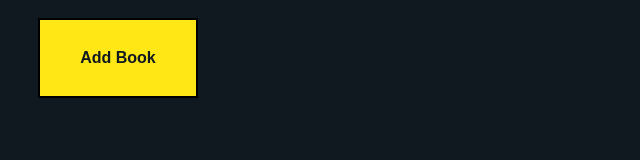
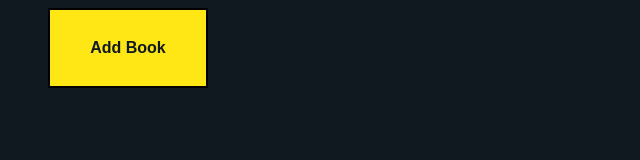
Before and after one commit to codingwithcesur/Library, a plain HTML site: page index.html in a window 1280 px wide. Shown: the whole page, without its empty margins (0-640 px from the left). Drawn offline with Linux system fonts and the light colour scheme.

Commit message:
rearrange the elements for bootstrap

```diff
--- a/index.html
+++ b/index.html
@@ -9,8 +9,11 @@
   </head>
   <body>
     <div class="container">
-      <div class="book-container">
-        <!-- <div class="button-container"> -->
+      <div class="row">
+        <div class="col"><div class="book-container"></div></div>
+      </div>
+      <div class="row">
+        <div class="col-4">
           <button class="add-book-btn">Add Book</button>
           <form class="add-book-form invisible">
             <label for="title">Title</label>
@@ -23,7 +26,7 @@
             <input type="checkbox" name="read" id="read" />
             <input type="button" value="submit" id="submit-btn" />
           </form>
-        <!-- </div> -->
+        </div>
       </div>
     </div>
   </body>
```
Lines whose indentation alone changed are shown as unchanged.
